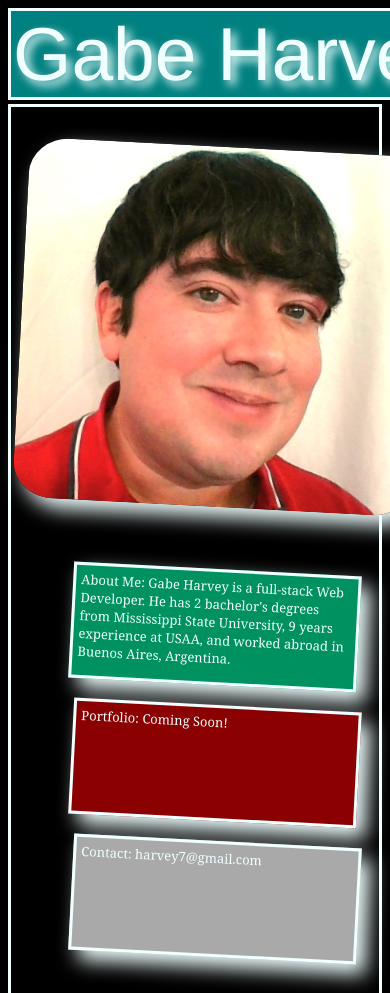
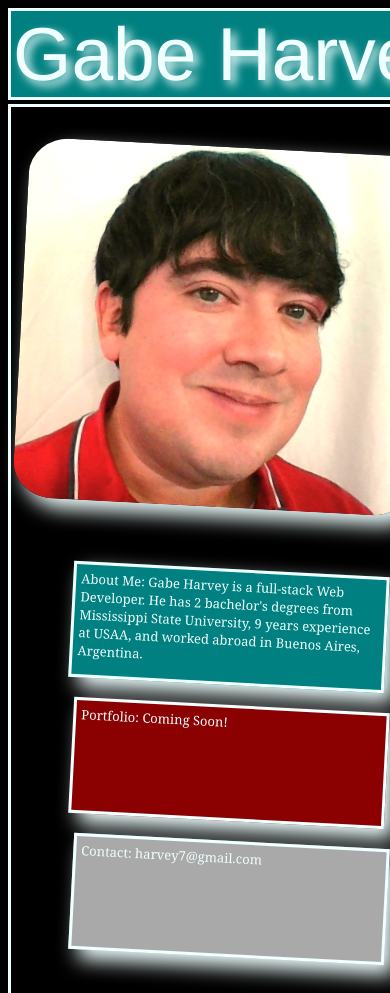
Before and after one commit to gabeharvey/gabe-portfolio, a plain HTML site: page index.html in a window 390 px wide. Shown: the top 993 px of the page. Drawn offline with Linux system fonts and the light colour scheme.

Commit message:
update media query

```diff
--- a/assets/style.css
+++ b/assets/style.css
@@ -48,11 +48,12 @@
     justify-content: space-evenly;
     margin-top: 1%;
     border: solid azure;
+    min-width: 700px;
 }
 
 #alpha {
     display: flex;
-    background-color: rgb(0, 145, 96);
+    background-color: teal;
     margin: 20px;
     border: solid azure;
     box-shadow: 10px 10px 20px azure;
@@ -104,7 +105,7 @@
     margin-top: 1%;
 }
 
-@media screen and (max-width: 768px) {
+@media screen and (max-width: 425px) {
     header {background-color: teal;}
     nav {background-color: teal;}
     li {background-color: teal;}
```
